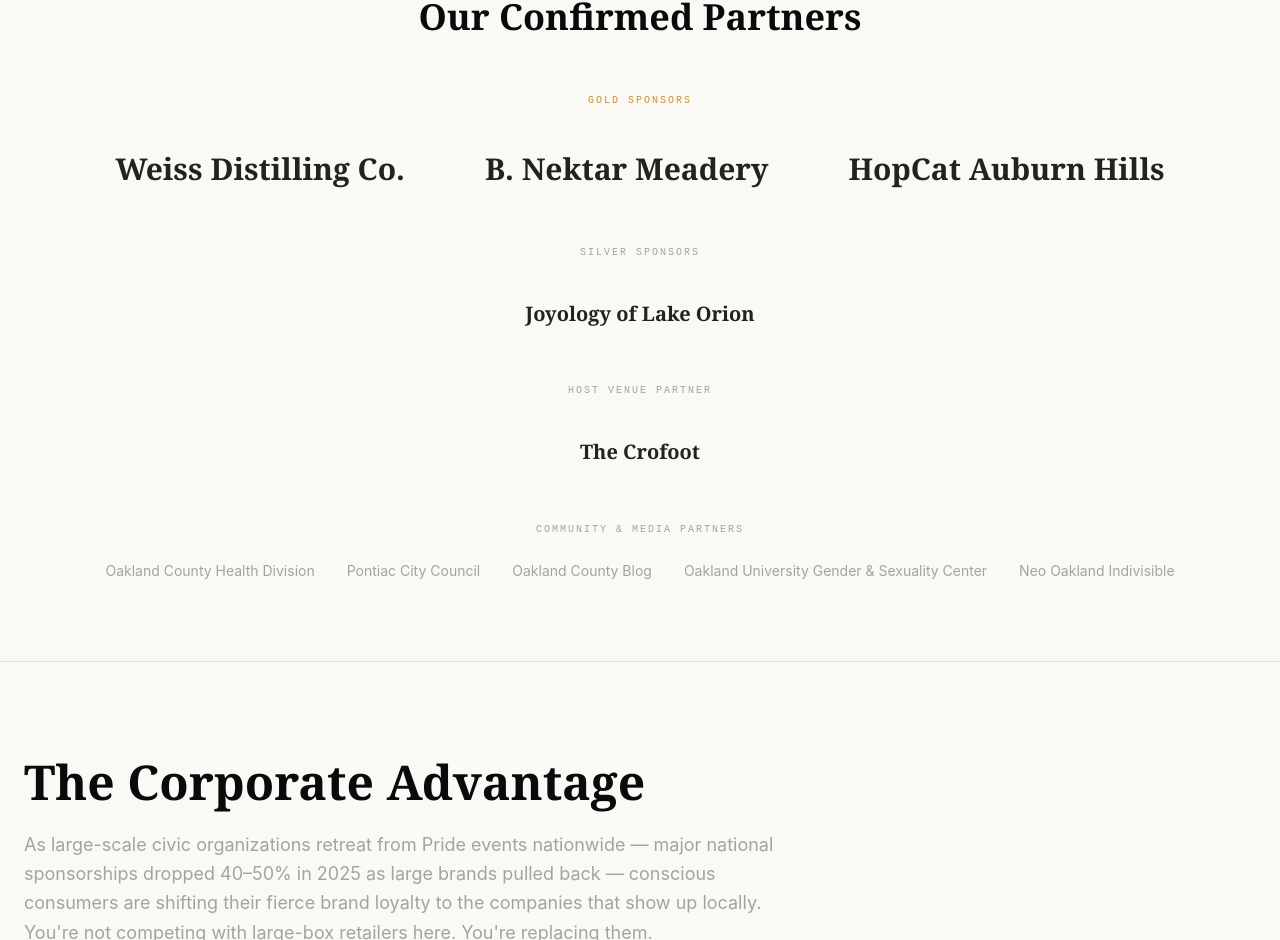
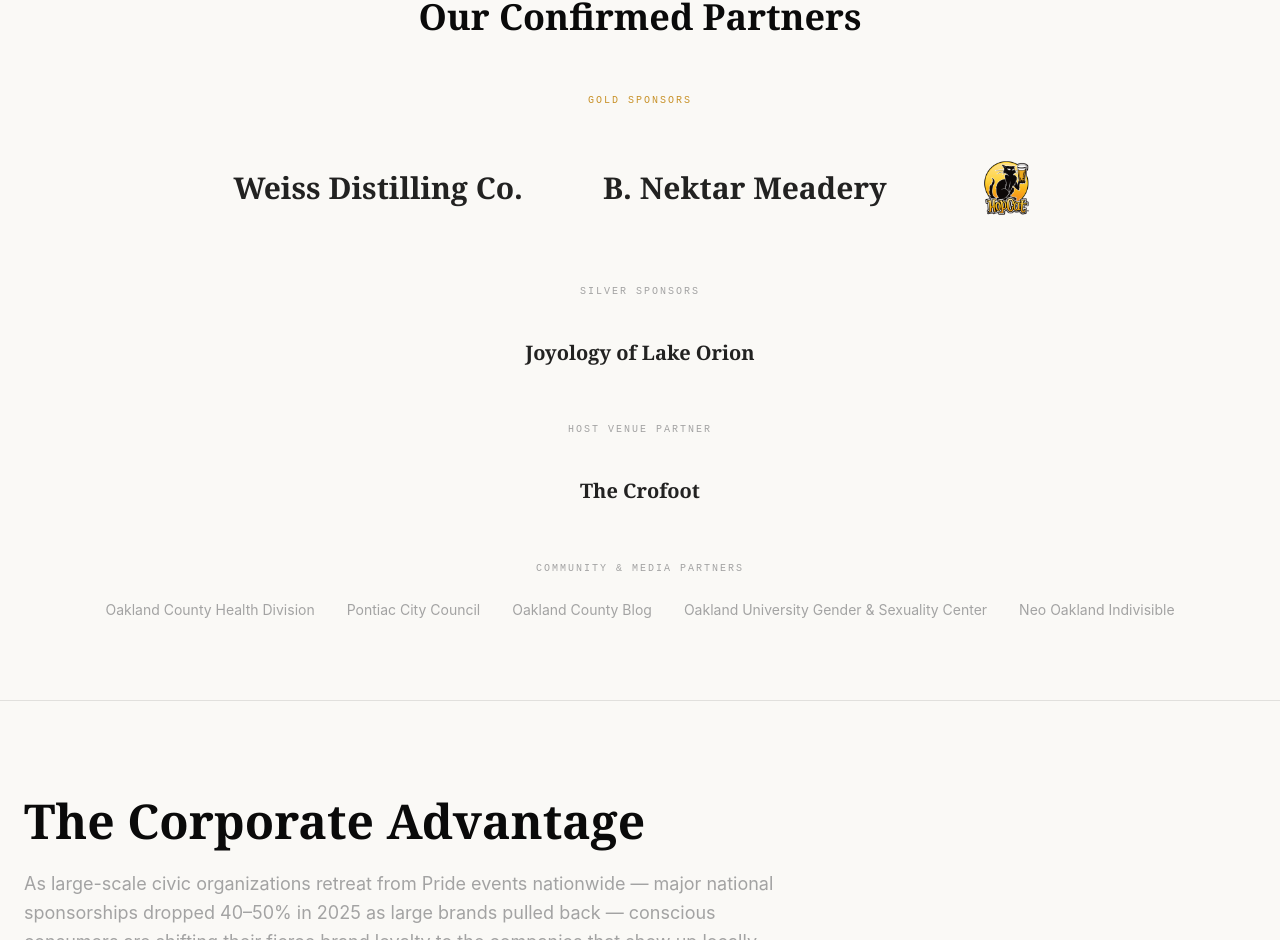
Before and after one commit to brokenbartender/pride-in-pontiac-2026, a React (Vite) app: page /sponsors in a window 1280 px wide. Shown: the part 987-1927 px from the top of the page. Built offline with nearby package versions, Linux system fonts and the light colour scheme; no server answers.

Commit message:
Wire in HopCat logo (first confirmed sponsor logo)

```diff
--- a/src/data/sponsors.ts
+++ b/src/data/sponsors.ts
@@ -12,7 +12,7 @@
 export const CONFIRMED_SPONSORS: Sponsor[] = [
   { name: "Weiss Distilling Co.", tier: "Gold", amount: "$2,000" },
   { name: "B. Nektar Meadery", tier: "Gold", amount: "$1,700" },
-  { name: "HopCat Auburn Hills", tier: "Gold", amount: "$1,000" },
+  { name: "HopCat Auburn Hills", tier: "Gold", amount: "$1,000", logo: "/images/sponsors/hopcat.png" },
   { name: "Joyology of Lake Orion", tier: "Silver", amount: "$1,500" },
   { name: "The Crofoot", tier: "In-Kind" },
 ];
```
